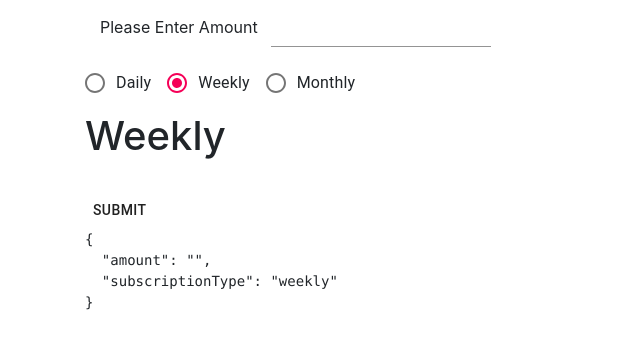
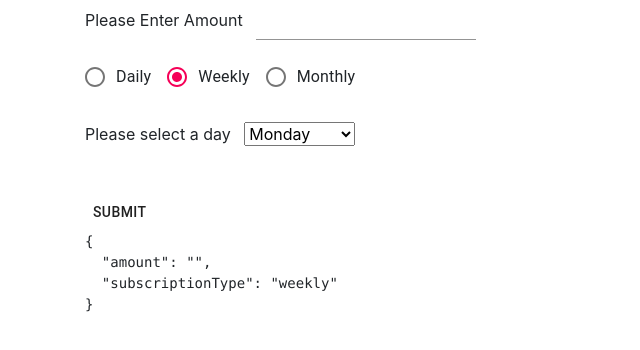
Before and after one commit to dhaivat28/pay-app, a React (Create React App) app: page / in a window 1280 px wide. Both pictures are taken after a click on the label "Weekly". Shown: the top 350 px of the page, without its empty margins (0-640 px from the left). Built offline with nearby package versions, Linux system fonts and the light colour scheme.

Commit message:
added week day picker

```diff
--- a/src/App.js
+++ b/src/App.js
@@ -5,7 +5,7 @@ import { Formik, useFormik, Field, Form, ErrorMessage,useField} from 'formik';
 const MaterialInput = ({ label, ...props }) => {
   const [field] = useField(props);
   return(
-  <div style={{padding:'15px'}} >
+  <div className="form-group">
     <label htmlFor={props.name}>{label} &nbsp;&nbsp;</label>
     <Field {...field} {...props} as={TextField}/>
     <ErrorMessage name={props.name}/>
@@ -26,7 +26,18 @@ const AskDay = (props) => {
   if (props.subscriptionType && props.subscriptionType === "weekly")
   {
     return(
-        <h1>Weekly</h1>
+      <div className="form-group">
+        <label htmlFor="day"> Please select a day &nbsp;&nbsp;</label>
+        <Field as="select" name="day">
+        <option value="monday">Monday</option>
+        <option value="tuesday">Tuesday</option>
+        <option value="wednesday">Wednesday</option>
+        <option value="thursday">Thursday</option>
+        <option value="friday">Friday</option>
+        <option value="saturday">Saturday</option>
+        <option value="sunday">Sunday</option>
+      </Field>
+      </div>
       );
   }
   else if (props.subscriptionType && props.subscriptionType === "monthly")
@@ -39,13 +50,10 @@ const AskDay = (props) => {
 
 const App = () => {
 
-  const [selectedDate, handleDateChange] = useState(new Date());
-
-
   return (
     <div className="App container">
       <div className="row">
-      <div className="col-lg-6">
+      <div className="col-lg-6 mt-2">
       <Formik
             initialValues={{amount:'', subscriptionType:''}}
             onSubmit={data => console.log(data)}
@@ -55,13 +63,17 @@ const App = () => {
             <>
               <Form>
 
+
                 <MaterialInput label="Please Enter Amount" name="amount" type="text" />
 
+              <div className="form-group">
                 <MaterialRadio label="Daily" name="subscriptionType" value="daily" type="radio"/>
                 <MaterialRadio label="Weekly" name="subscriptionType" value="weekly" type="radio"/>
                 <MaterialRadio label="Monthly" name="subscriptionType" value="monthly" type="radio"/>
+              </div>
 
               {values.subscriptionType == "weekly" || values.subscriptionType == "monthly" ? <AskDay subscriptionType={values.subscriptionType} />: ""}
+
               <br></br>
               <Button type="submit">Submit</Button>
              </Form>
```
